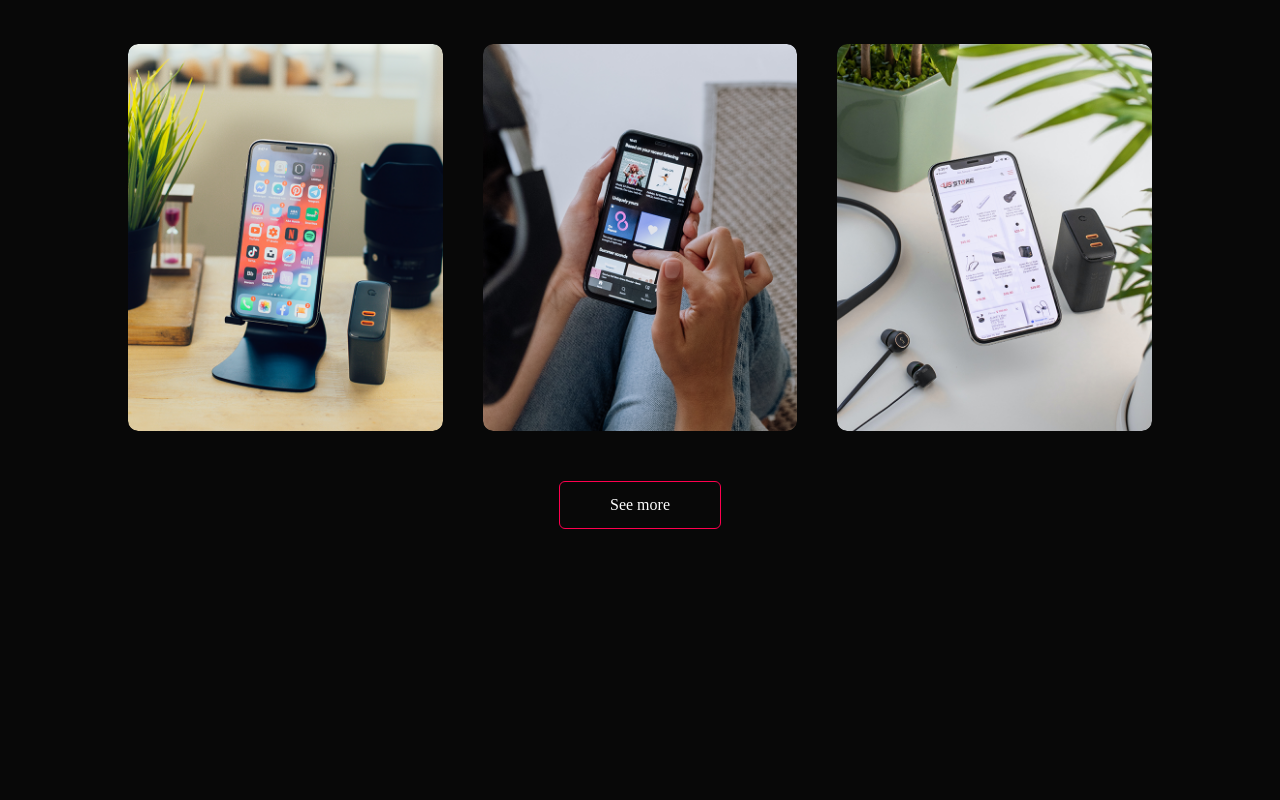
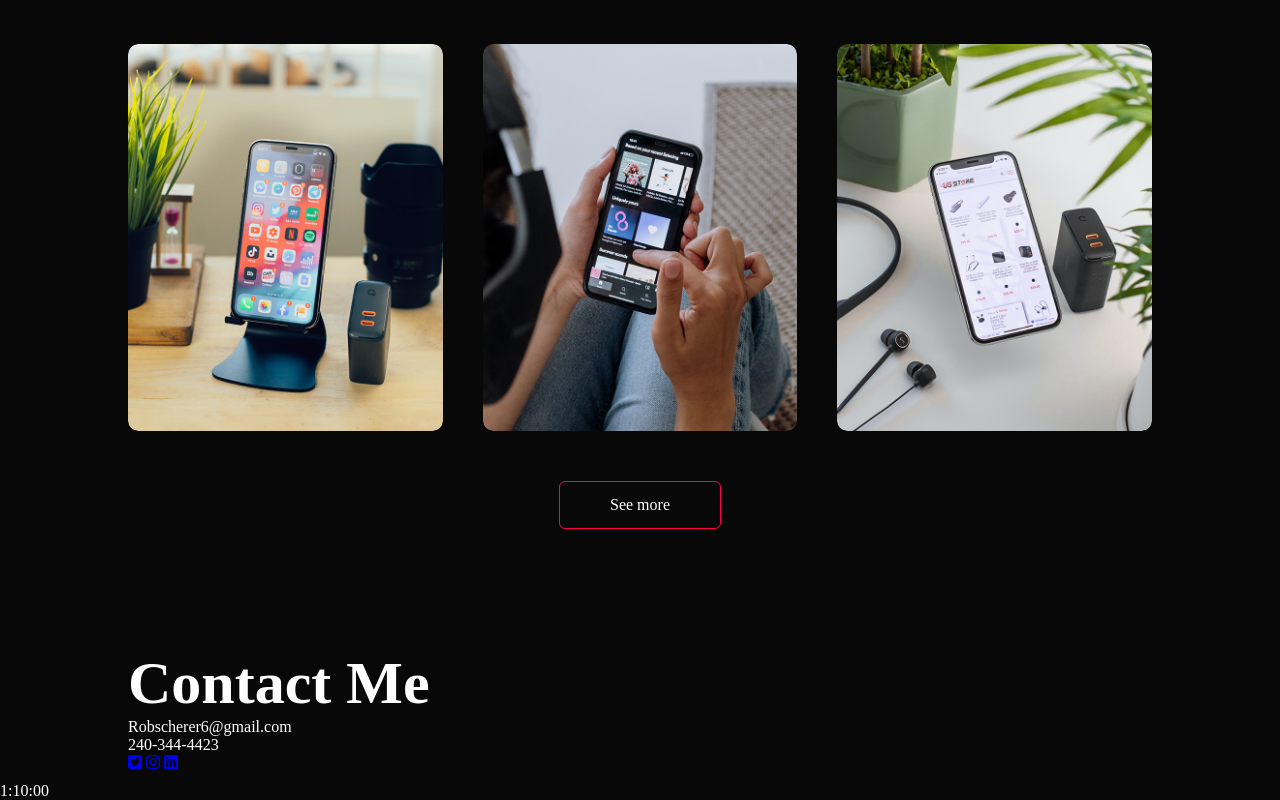
Before and after one commit to robscherer6/Portfolio, a plain HTML site: page index.html in a window 1280 px wide. Shown: the part 1948-2748 px from the top of the page. Before the commit the page ends 2587 px from the top, so only its background shows below. Drawn offline with Linux system fonts and the light colour scheme.

Commit message:
added contact me section with icons and links

```diff
--- a/index.html
+++ b/index.html
@@ -134,8 +134,24 @@
 </div>
 <!-- ---------------contact------------------- -->
 <div id="contact">
-
+  <div class="container">
+    <div class="row">
+      <div class="contact-left">
+        <h2 class="sub-title">Contact Me</h2>
+        <p>Robscherer6@gmail.com</p>
+        <p>240-344-4423</p>
+        <div class="social-icons">
+          <a href="https://twitter.com/RobScherer6"> <i class="fab fa-twitter-square"></i></a>
+          <a href="https://www.instagram.com/robscherer6/"> <i class="fab fa-instagram"></i></a>
+          <a href="https://www.linkedin.com/in/robscherer6/"> <i class="fab fa-linkedin"></i></a>
+        </div>
+      </div>
+      <div class="contact-right"></div>
+    </div>
+  </div>
 </div>
   <script src="main.js"></script>
 </body>
 </html>
+
+1:10:00
```
